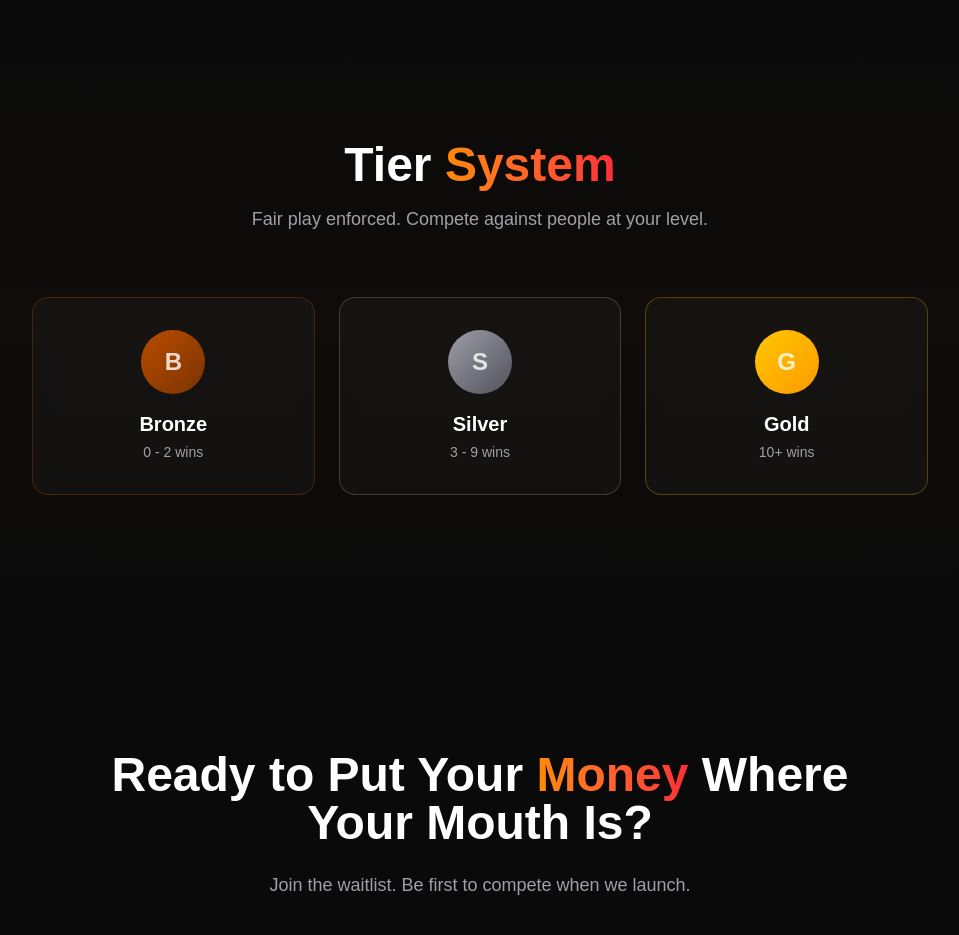
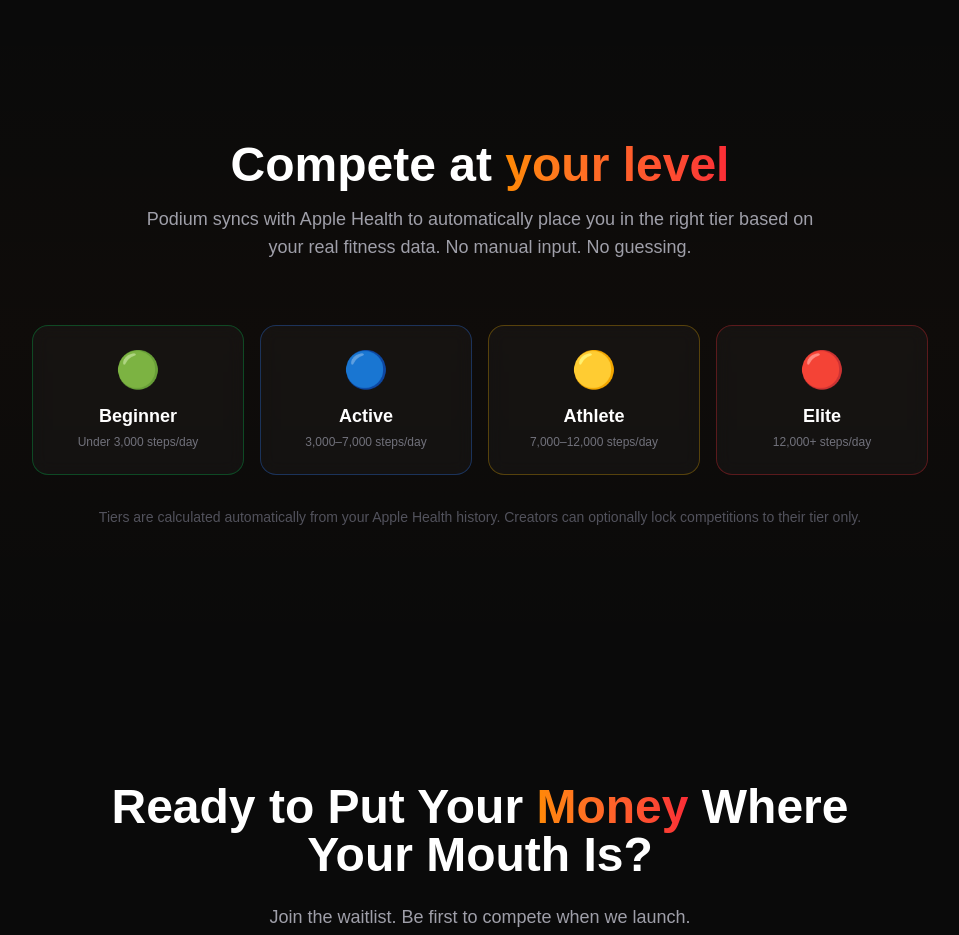
Before and after one commit to swooshgod/podium-landing, a Next.js app: page / in a window 1280 px wide. Shown: the part 2780-3715 px from the top of the page, without its empty margins (160-1119 px from the left). Built offline with nearby package versions, Linux system fonts and the light colour scheme.

Commit message:
fix: replace win-based tiers with Apple Health fitness tiers (Beginner/Active/Athlete/Elite)

```diff
--- a/app/page.tsx
+++ b/app/page.tsx
@@ -522,21 +522,21 @@ export default function Home() {
           </div>
         </section>
 
-        {/* ─── SOCIAL PROOF / TIERS ─── */}
+        {/* ─── FITNESS TIERS ─── */}
         <section className="py-32 px-6 relative">
           <div className="absolute inset-0 bg-gradient-to-b from-transparent via-orange-500/[0.02] to-transparent pointer-events-none" />
           <div className="max-w-4xl mx-auto relative z-10 text-center">
             <ScrollReveal>
               <h2 className="text-3xl md:text-5xl font-bold mb-4">
-                Tier{" "}
+                Compete at{" "}
                 <span className="text-transparent bg-clip-text bg-gradient-to-r from-orange-400 to-red-500">
-                  System
+                  your level
                 </span>
               </h2>
             </ScrollReveal>
             <ScrollReveal custom={1}>
               <p className="text-zinc-400 text-lg max-w-2xl mx-auto mb-16">
-                Fair play enforced. Compete against people at your level.
+                Podium syncs with Apple Health to automatically place you in the right tier based on your real fitness data. No manual input. No guessing.
               </p>
             </ScrollReveal>
 
@@ -545,27 +545,13 @@ export default function Home() {
               initial="hidden"
               whileInView="visible"
               viewport={{ once: true, margin: "-80px" }}
-              className="grid grid-cols-1 sm:grid-cols-3 gap-6"
+              className="grid grid-cols-2 sm:grid-cols-4 gap-4"
             >
               {[
-                {
-                  tier: "Bronze",
-                  range: "0 - 2 wins",
-                  color: "from-amber-700 to-amber-900",
-                  border: "border-amber-700/30",
-                },
-                {
-                  tier: "Silver",
-                  range: "3 - 9 wins",
-                  color: "from-zinc-400 to-zinc-600",
-                  border: "border-zinc-400/30",
-                },
-                {
-                  tier: "Gold",
-                  range: "10+ wins",
-                  color: "from-yellow-400 to-amber-500",
-                  border: "border-yellow-500/30",
-                },
+                { tier: "Beginner", emoji: "🟢", desc: "Under 3,000 steps/day", borderColor: "border-green-500/30" },
+                { tier: "Active",   emoji: "🔵", desc: "3,000–7,000 steps/day", borderColor: "border-blue-500/30" },
+                { tier: "Athlete",  emoji: "🟡", desc: "7,000–12,000 steps/day", borderColor: "border-yellow-500/30" },
+                { tier: "Elite",    emoji: "🔴", desc: "12,000+ steps/day", borderColor: "border-red-500/30" },
               ].map((t, i) => (
                 <motion.div
                   key={t.tier}
@@ -577,25 +563,22 @@ export default function Home() {
                 >
                   <motion.div
                     variants={cardHover}
-                    className={`p-8 rounded-2xl bg-white/[0.03] border ${t.border} backdrop-blur-sm`}
+                    className={"p-6 rounded-2xl bg-white/[0.03] border backdrop-blur-sm " + t.borderColor}
                   >
-                    <div
-                      className={`w-16 h-16 rounded-full mx-auto mb-4 bg-gradient-to-br ${t.color} flex items-center justify-center`}
-                    >
-                      <span className="text-2xl font-bold text-white/80">
-                        {t.tier[0]}
-                      </span>
-                    </div>
-                    <h3 className="text-xl font-semibold mb-1">{t.tier}</h3>
-                    <p className="text-zinc-400 text-sm">{t.range}</p>
+                    <div className="text-4xl mb-3">{t.emoji}</div>
+                    <h3 className="text-lg font-bold mb-1">{t.tier}</h3>
+                    <p className="text-zinc-500 text-xs">{t.desc}</p>
                   </motion.div>
                 </motion.div>
               ))}
             </motion.div>
+            <ScrollReveal custom={4}>
+              <p className="text-zinc-600 text-sm mt-8">Tiers are calculated automatically from your Apple Health history. Creators can optionally lock competitions to their tier only.</p>
+            </ScrollReveal>
           </div>
         </section>
 
-        {/* ─── FINAL CTA ─── */}
+                {/* ─── FINAL CTA ─── */}
         <section className="py-32 px-6 relative">
           <div className="max-w-3xl mx-auto text-center relative z-10">
             <ScrollReveal>
```
